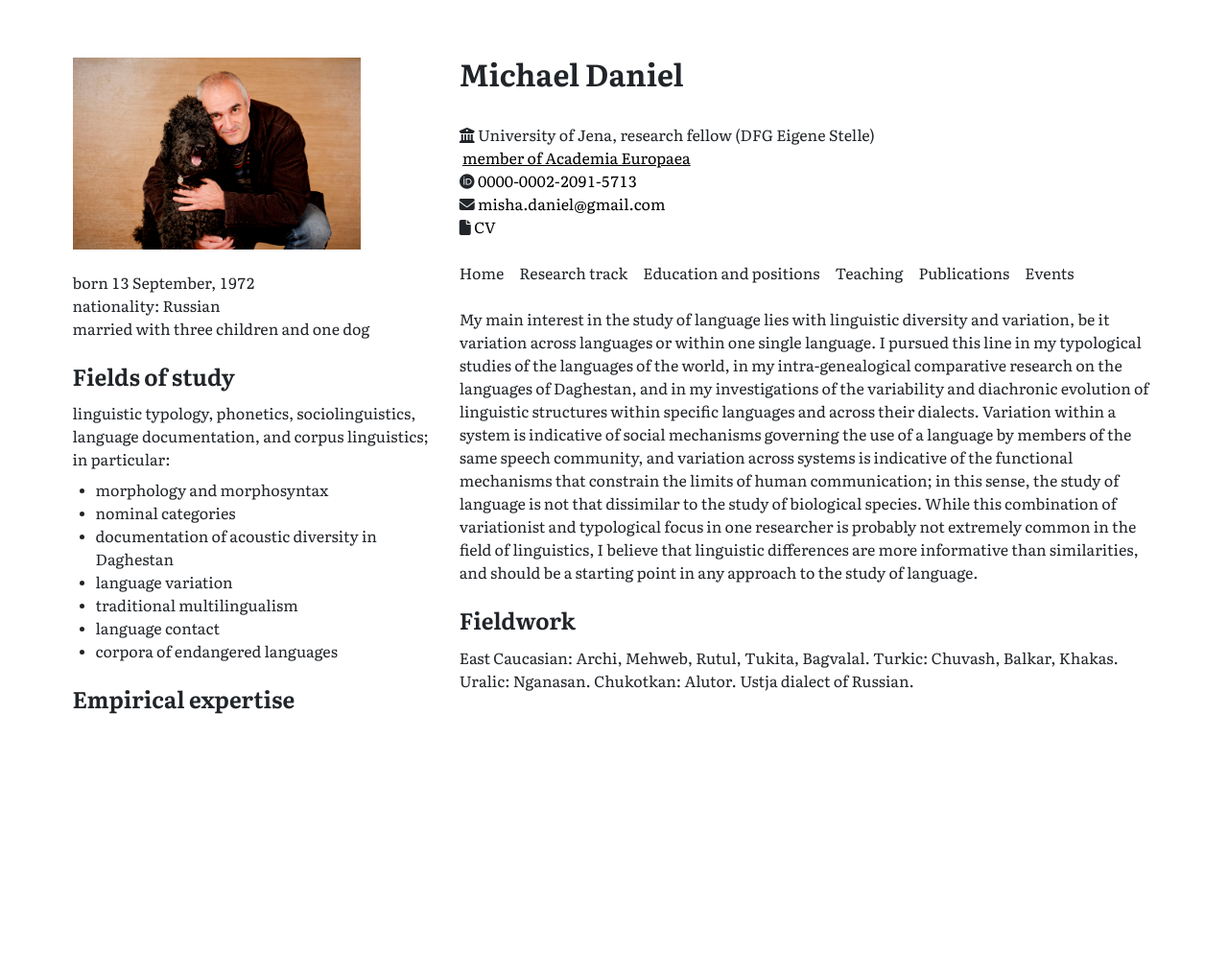
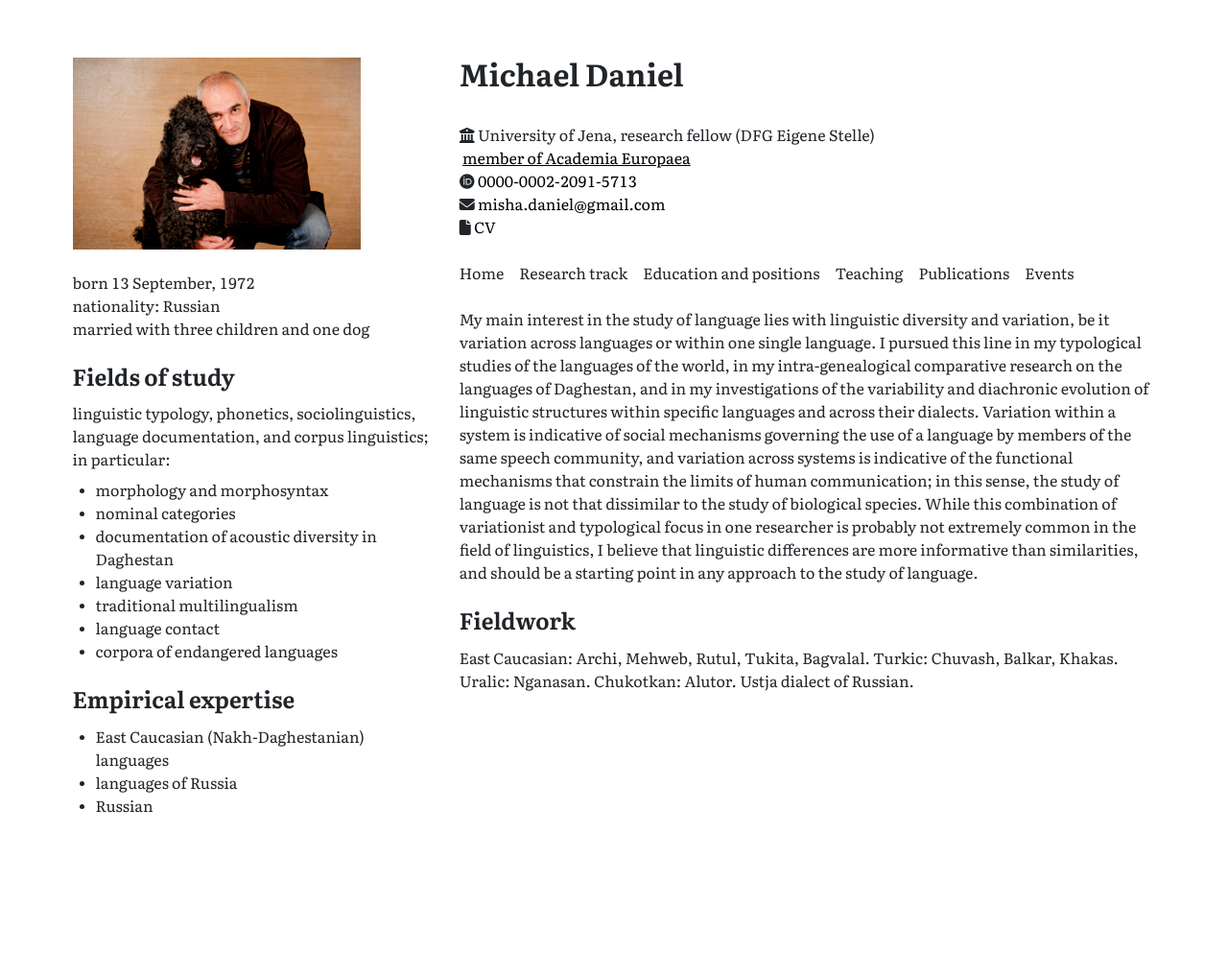
Before and after one commit to MishaDaniel/mishadaniel.github.io, a Jekyll site: the page built from index.html, in a window 1280 px wide. Shown: the whole page at 96% size. Built offline with Jekyll 4.4.1, drawn with Linux system fonts in a browser that asks for light colours; nearby versions of some CDN libraries; before the commit the page ends 900 px from its top, so only the background shows below that; part of the change alters nothing that is shown.

Commit message:
Rename 'languages of expertise' to 'languages'

```diff
--- a/_data/general.yml
+++ b/_data/general.yml
@@ -21,7 +21,7 @@ fields:
       - language contact
       - corpora of endangered languages
 
-languages of expertise:
+languages:
   - East Caucasian (Nakh-Daghestanian) languages
   - languages of Russia
   - Russian
```
